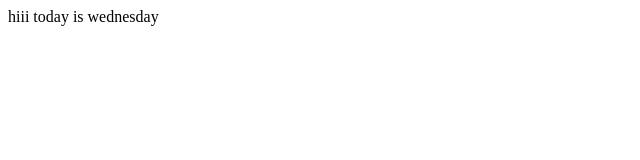
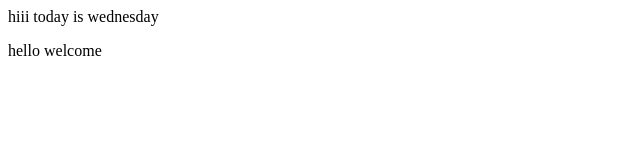
Before and after one commit to hetbhalodiya09/Android-workspace, a plain HTML site: page Assignment/java/index.html in a window 1280 px wide. Shown: the full height of the page, 0-640 px from the left. Drawn offline with Linux system fonts and the light colour scheme.

Commit message:
line added

```diff
--- a/Assignment/java/index.html
+++ b/Assignment/java/index.html
@@ -1,2 +1,3 @@
 
 <p>hiii today is wednesday</p>
+<p>hello welcome</p>
```
